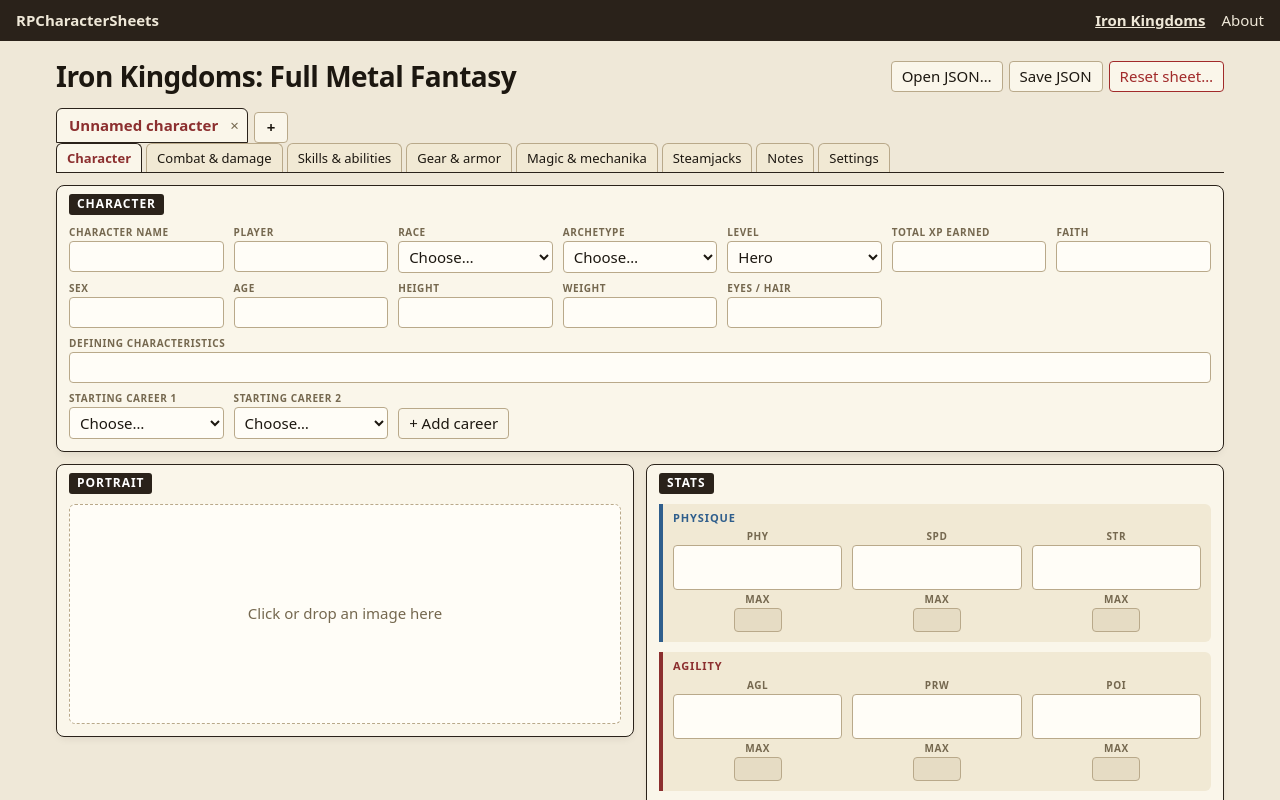
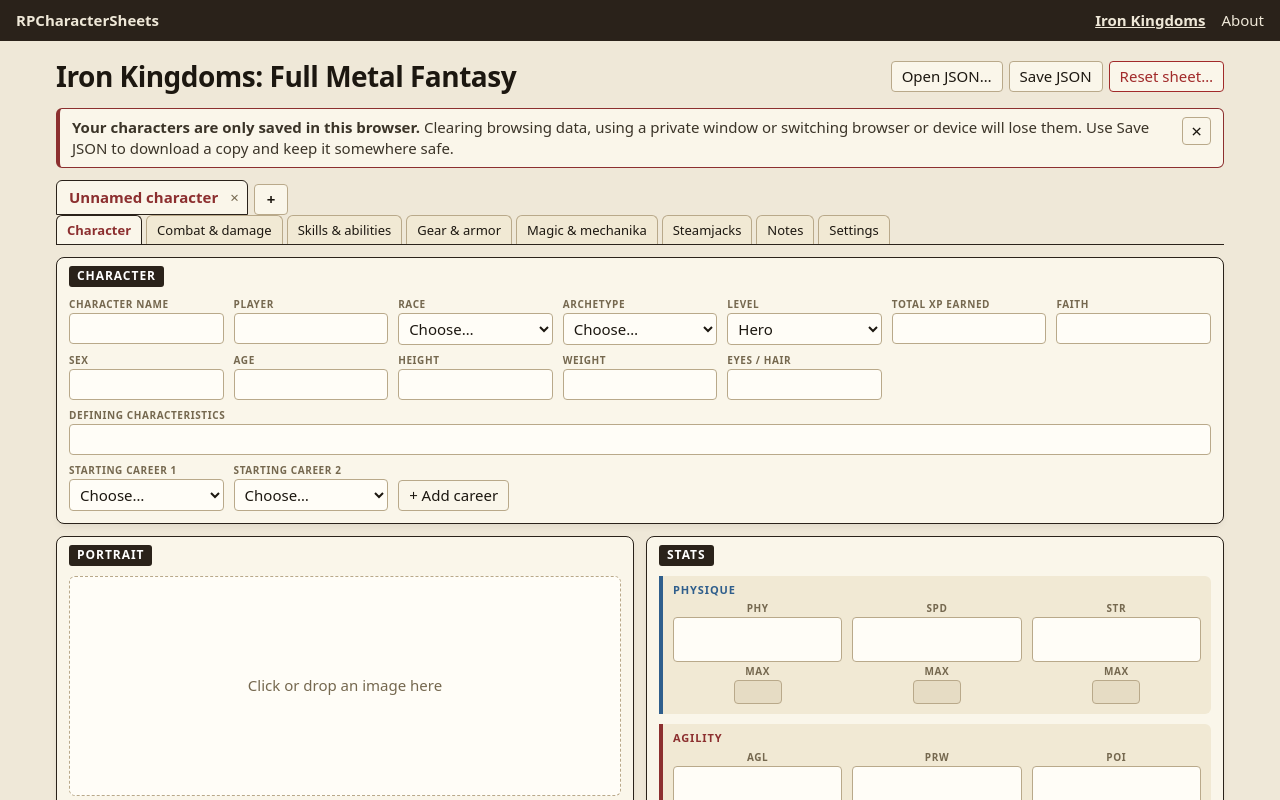
Before and after one commit to PaxNemesis/RPCharacterSheets, a React (Vite) app: page /iron-kingdoms-fmf in a window 1280 px wide. Shown: the top 800 px of the page. Built offline with nearby package versions, Linux system fonts and the light colour scheme.

Commit message:
chore: data storage warning

```diff
--- a/src/components/CharacterWorkspace/CharacterWorkspace.styles.css
+++ b/src/components/CharacterWorkspace/CharacterWorkspace.styles.css
@@ -35,6 +35,29 @@
     background: var(--surface);
   }
 
+  .character-workspace-notice {
+    display: flex;
+    align-items: flex-start;
+    gap: 12px;
+    padding: 8px 12px;
+    border: 1px solid var(--accent);
+    border-left-width: 4px;
+    border-radius: 6px;
+    background: var(--surface);
+
+    p {
+      flex: 1;
+      margin: 0;
+    }
+  }
+
+  .character-workspace-notice-close {
+    flex: none;
+    padding: 0 8px;
+    font-size: 1.25rem;
+    line-height: 1.4;
+  }
+
   .character-workspace-add {
     flex-shrink: 0;
     padding: 4px 12px;
--- a/src/components/CharacterWorkspace/CharacterWorkspace.tsx
+++ b/src/components/CharacterWorkspace/CharacterWorkspace.tsx
@@ -2,7 +2,7 @@ import { useCallback, useState } from 'react'
 import { SheetProvider, type SheetUpdater } from '@/components/SheetProvider'
 import { Tabs } from '@/components/Tabs'
 import type { SheetSystem } from './CharacterWorkspace.types'
-import { WorkspaceToolbar } from './components'
+import { StorageNotice, WorkspaceToolbar } from './components'
 import { useCharacterStore } from './hooks/useCharacterStore'
 import { downloadCharacterFile, parseCharacterFile } from './utils/characterFile'
 import './CharacterWorkspace.styles.css'
@@ -58,6 +58,7 @@ export function CharacterWorkspace<T>({ system }: CharacterWorkspaceProps<T>) {
           onReset={confirmReset}
         />
       </header>
+      <StorageNotice />
       {storageFailed && (
         <p className="character-workspace-alert" role="alert">
           This browser couldn&apos;t store your characters, possibly because storage is full or blocked. Use Save
--- /dev/null
+++ b/src/components/CharacterWorkspace/components/StorageNotice.tsx
@@ -0,0 +1,38 @@
+import { useState } from 'react'
+
+const DISMISSED_KEY = 'rpcharactersheets:storage-notice-dismissed'
+
+const wasDismissed = () => {
+  try {
+    return localStorage.getItem(DISMISSED_KEY) === 'true'
+  } catch {
+    return false
+  }
+}
+
+/** Reminds the user that autosave only keeps characters in this browser, until they dismiss it. */
+export function StorageNotice() {
+  const [dismissed, setDismissed] = useState(wasDismissed)
+  if (dismissed) return null
+
+  const dismiss = () => {
+    try {
+      localStorage.setItem(DISMISSED_KEY, 'true')
+    } catch {
+      // Blocked storage: hide it for this visit only.
+    }
+    setDismissed(true)
+  }
+
+  return (
+    <div className="character-workspace-notice" role="note">
+      <p>
+        <strong>Your characters are only saved in this browser.</strong> Clearing browsing data, using a private window
+        or switching browser or device will lose them. Use Save JSON to download a copy and keep it somewhere safe.
+      </p>
+      <button type="button" className="character-workspace-notice-close" aria-label="Dismiss" title="Dismiss" onClick={dismiss}>
+        ×
+      </button>
+    </div>
+  )
+}
--- a/src/components/CharacterWorkspace/components/index.ts
+++ b/src/components/CharacterWorkspace/components/index.ts
@@ -1 +1,2 @@
+export { StorageNotice } from './StorageNotice'
 export { WorkspaceToolbar } from './WorkspaceToolbar'
```
